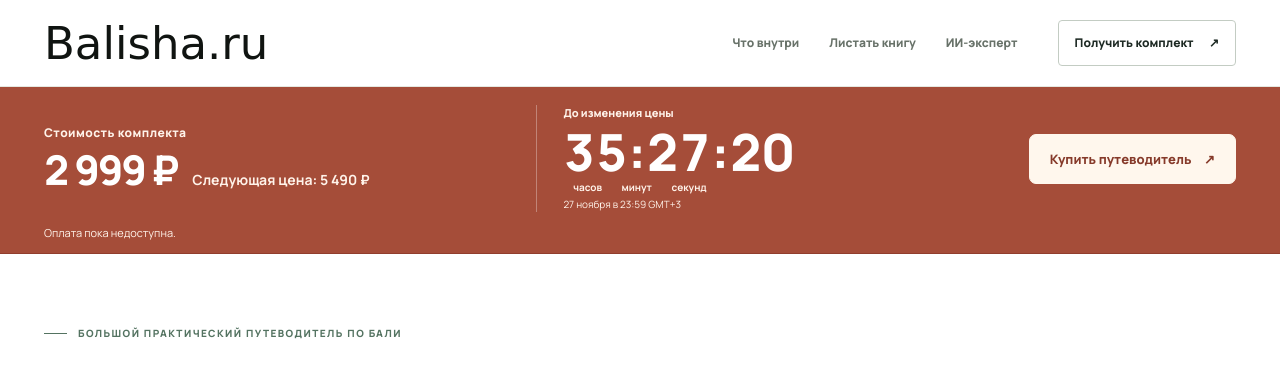
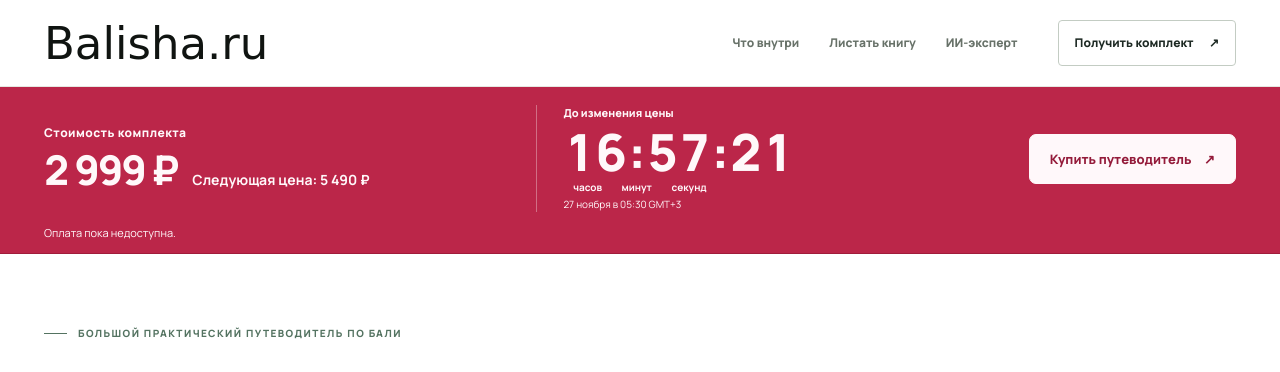
Before and after one commit to niibet34-sys/Balisha, a website: page site/index.html in a window 1280 px wide. Shown: the top 372 px of the page. Drawn offline with Linux system fonts and the light colour scheme; a web font is replaced by a local one.

Commit message:
Use Viva Magenta and shorten price countdown to 17 hours
* style: Living Coral offer palette and fixed 17-hour price schedule

* style: use selected Viva Magenta Pantone palette instead of coral

```diff
--- a/site/assets/landing.css
+++ b/site/assets/landing.css
@@ -139,15 +139,18 @@
 @media(max-width:360px){.offer-price-row strong{font-size:28px}.offer-countdown [data-offer-time]{font-size:23px}.offer-clock-units span{font-size:8px}}
 
 /* Prominent warm-red purchase area, visible on the regular homepage. */
-.offer-strip{background:#a54d39;color:#fff9f3;border-bottom:1px solid #913e2d}
+.offer-strip{background:#bb2649;color:#fff8fa;border-bottom:1px solid #a01c3b}
 .offer-strip-inner{padding-block:18px 12px}
-.offer-strip .offer-status,.offer-strip .offer-next,.offer-strip .offer-countdown [data-offer-countdown-label],.offer-strip .offer-countdown small,.offer-strip .offer-clock-units span{color:#fff3ea}
-.offer-strip .offer-price-row strong,.offer-strip .offer-countdown [data-offer-time]{color:#fff;font-weight:800}
-.offer-strip .offer-countdown{border-color:#ffffff50}
-.offer-strip .offer-cta{background:#fff7ed;border-color:#fff7ed;color:#863a2a;font-weight:800}
-.offer-strip .offer-cta:hover{background:#f4e0d3;border-color:#f4e0d3}
-.offer-availability{grid-column:1/-1;margin:0;font-size:11px;color:#fff3ea;line-height:1.35}
+.offer-strip .offer-status,.offer-strip .offer-next,.offer-strip .offer-countdown [data-offer-countdown-label],.offer-strip .offer-countdown small,.offer-strip .offer-clock-units span{color:#fff8fa}
+.offer-strip .offer-price-row strong,.offer-strip .offer-countdown [data-offer-time]{color:#fff8fa;font-weight:800}
+.offer-strip .offer-countdown{border-color:#ffffff55}
+.offer-strip .offer-cta{background:#fff8fa;border-color:#fff8fa;color:#941b3a;font-weight:800}
+.offer-strip .offer-cta:hover{background:#fce4ea;border-color:#fce4ea}
+.offer-availability{grid-column:1/-1;margin:0;font-size:11px;color:#fff8fa;line-height:1.35}
 .offer-availability[hidden]{display:none!important}
 .offer-strip .offer-countdown [data-offer-time]{font-size:clamp(32px,4vw,52px)}
 @media(max-width:640px){.offer-strip-inner{padding-block:13px 10px;gap:9px 10px}.offer-strip .offer-countdown [data-offer-time]{font-size:clamp(25px,7.8vw,36px);letter-spacing:-.035em}.offer-strip .offer-cta{min-height:44px}.offer-availability{font-size:10px}}
 @media(max-width:360px){.offer-strip .offer-countdown [data-offer-time]{font-size:23px}}
+
+/* Viva Magenta (Pantone 18-1750), with white text for legibility. */
+.real-promo-clock{background:#fdf0f4;border-color:#f2b9c9}.real-promo-clock [data-offer-time],.real-promo-clock [data-offer-countdown-label],.real-promo-clock small,.real-promo-clock .offer-clock-units span{color:#8c1c39}.purchase-price strong{color:#a42041}
--- a/site/assets/landing.js
+++ b/site/assets/landing.js
@@ -1,4 +1,4 @@
-import {offerState,formatPrice,formatCountdown} from './commerce.js?v=20261126-4';
+import {offerState,formatPrice,formatCountdown} from './commerce.js?v=20261126-6';
 (() => {
 'use strict';
 const scenarios = {
@@ -42,7 +42,7 @@ let commerceCache=null, promoInterval=null;
 
 const loadCommerce=async()=>{
   try{
-    const response=await fetch('/config/commerce.json?v=20261126-4',{cache:'no-store'});
+    const response=await fetch('/config/commerce.json?v=20261126-6',{cache:'no-store'});
     if(response.ok){commerceCache=await response.json();return commerceCache;}
   }catch(_error){}
   return null;
--- a/site/config/commerce.json
+++ b/site/config/commerce.json
@@ -17,6 +17,6 @@
     "enabled": true,
     "startPrice": 2999,
     "afterPrice": 5490,
-    "endsAt": "2026-11-27T23:59:59+03:00"
+    "endsAt": "2026-11-27T05:30:00+03:00"
   }
 }
--- a/site/index.html
+++ b/site/index.html
@@ -13,7 +13,7 @@
 <link rel="preconnect" href="https://fonts.googleapis.com"><link rel="preconnect" href="https://fonts.gstatic.com" crossorigin>
 <link href="https://fonts.googleapis.com/css2?family=Grand+Hotel&family=Manrope:wght@400;500;600;700;800&family=DM+Serif+Display:ital@0;1&display=swap" rel="stylesheet">
 <link rel="preload" as="image" href="/assets/previews/cover-1260.webp" type="image/webp" imagesrcset="/assets/previews/cover-900.webp 900w, /assets/previews/cover-1260.webp 1259w" imagesizes="(max-width:700px) 48vw, (max-width:1100px) 280px, 310px" fetchpriority="high">
-<link rel="stylesheet" href="/assets/landing.css?v=20261126-4"><script type="module" src="/assets/landing.js?v=20261126-4"></script>
+<link rel="stylesheet" href="/assets/landing.css?v=20261126-6"><script type="module" src="/assets/landing.js?v=20261126-6"></script>
 <script type="application/ld+json">{"@context":"https://schema.org","@graph":[{"@type":"Organization","@id":"https://balisha.ru/#org","name":"Balisha","url":"https://balisha.ru/"},{"@type":"WebSite","@id":"https://balisha.ru/#website","name":"Balisha.ru","url":"https://balisha.ru/","inLanguage":"ru-RU"},{"@type":"Book","@id":"https://balisha.ru/#guide","name":"Бали. Практический путеводитель","inLanguage":"ru","bookFormat":"https://schema.org/EBook","numberOfPages":"496","description":"Практический русскоязычный PDF-путеводитель по Бали с маршрутами, районами, пляжами и инструкциями","url":"https://balisha.ru/#preview","image":"https://balisha.ru/assets/previews/cover-1260.webp"},{"@type":"Product","@id":"https://balisha.ru/#product","name":"Путеводитель по Бали + промпт ИИ-эксперта Балиша","description":"Цифровой комплект: PDF-путеводитель по Бали и бонусный промпт для персонального ИИ-эксперта с инструкцией","isRelatedTo":{"@id":"https://balisha.ru/#guide"},"image":"https://balisha.ru/assets/previews/cover-1260.webp","url":"https://balisha.ru/#buy"}]}</script>
 </head>
 <body>
```
